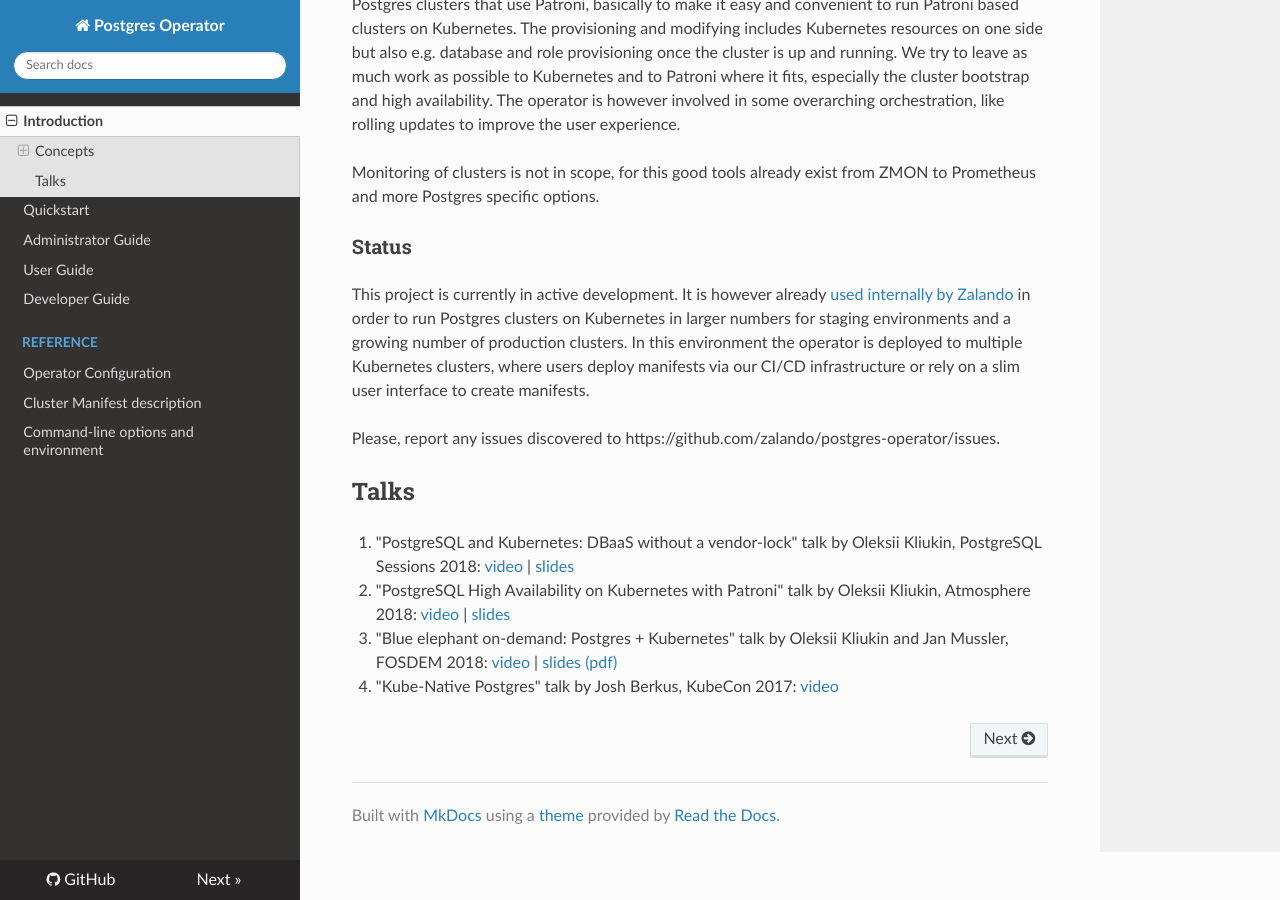
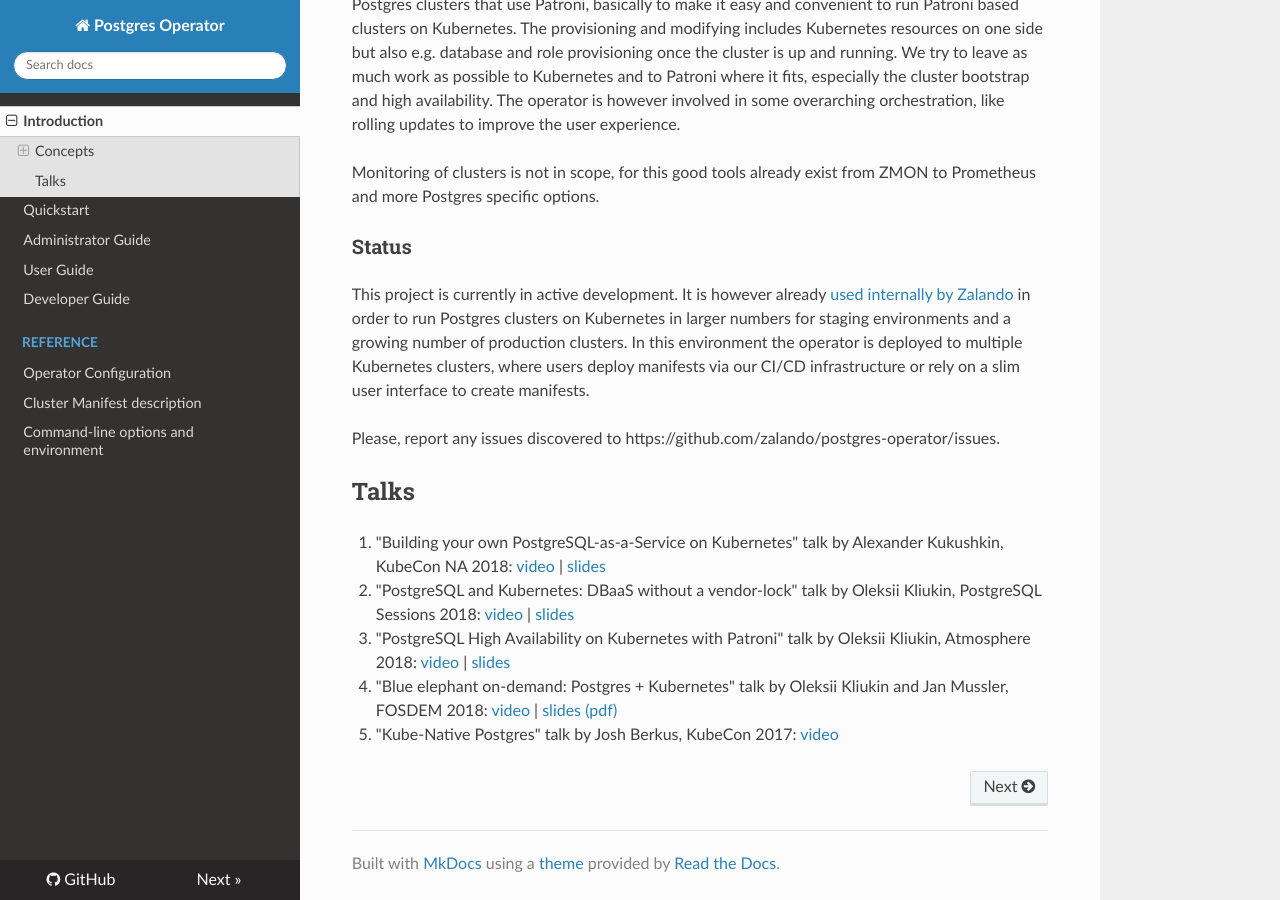
Before and after one commit to zalando/postgres-operator, an MkDocs documentation site: the page built from docs/index.md, in a window 1280 px wide and 900 px high, scrolled down 633 px. Built offline with MkDocs 1.6.1, drawn with Linux system fonts in a browser that asks for light colours; nearby versions of some CDN libraries; old or Windows-style settings are respelled for this version of MkDocs.

Commit message:
KubeCon NA 2018 talk (#603)
* add KubeCon NA 2018 talk
Co-Authored-By: Felix Kunde <felix-kunde@gmx.de>

```diff
--- a/docs/index.md
+++ b/docs/index.md
@@ -51,10 +51,12 @@ Please, report any issues discovered to https://github.com/zalando/postgres-oper
 
 ## Talks
 
-1. "PostgreSQL and Kubernetes: DBaaS without a vendor-lock" talk by Oleksii Kliukin, PostgreSQL Sessions 2018: [video](https://www.youtube.com/watch?v=q26U2rQcqMw) | [slides](https://speakerdeck.com/alexeyklyukin/postgresql-and-kubernetes-dbaas-without-a-vendor-lock)
+1. "Building your own PostgreSQL-as-a-Service on Kubernetes" talk by Alexander Kukushkin, KubeCon NA 2018: [video](https://www.youtube.com/watch?v=G8MnpkbhClc) | [slides](https://static.sched.com/hosted_files/kccna18/1d/Building%20your%20own%20PostgreSQL-as-a-Service%20on%20Kubernetes.pdf)
 
-2. "PostgreSQL High Availability on Kubernetes with Patroni" talk by Oleksii Kliukin, Atmosphere 2018: [video](https://www.youtube.com/watch?v=cFlwQOPPkeg) | [slides](https://speakerdeck.com/alexeyklyukin/postgresql-high-availability-on-kubernetes-with-patroni)
+2. "PostgreSQL and Kubernetes: DBaaS without a vendor-lock" talk by Oleksii Kliukin, PostgreSQL Sessions 2018: [video](https://www.youtube.com/watch?v=q26U2rQcqMw) | [slides](https://speakerdeck.com/alexeyklyukin/postgresql-and-kubernetes-dbaas-without-a-vendor-lock)
 
-2. "Blue elephant on-demand: Postgres + Kubernetes" talk by Oleksii Kliukin and Jan Mussler, FOSDEM 2018: [video](https://fosdem.org/2018/schedule/event/blue_elephant_on_demand_postgres_kubernetes/) | [slides (pdf)](https://www.postgresql.eu/events/fosdem2018/sessions/session/1735/slides/59/FOSDEM%202018_%20Blue_Elephant_On_Demand.pdf)
+3. "PostgreSQL High Availability on Kubernetes with Patroni" talk by Oleksii Kliukin, Atmosphere 2018: [video](https://www.youtube.com/watch?v=cFlwQOPPkeg) | [slides](https://speakerdeck.com/alexeyklyukin/postgresql-high-availability-on-kubernetes-with-patroni)
+
+4. "Blue elephant on-demand: Postgres + Kubernetes" talk by Oleksii Kliukin and Jan Mussler, FOSDEM 2018: [video](https://fosdem.org/2018/schedule/event/blue_elephant_on_demand_postgres_kubernetes/) | [slides (pdf)](https://www.postgresql.eu/events/fosdem2018/sessions/session/1735/slides/59/FOSDEM%202018_%20Blue_Elephant_On_Demand.pdf)
 
 3. "Kube-Native Postgres" talk by Josh Berkus, KubeCon 2017: [video](https://www.youtube.com/watch?v=Zn1vd7sQ_bc)
```
